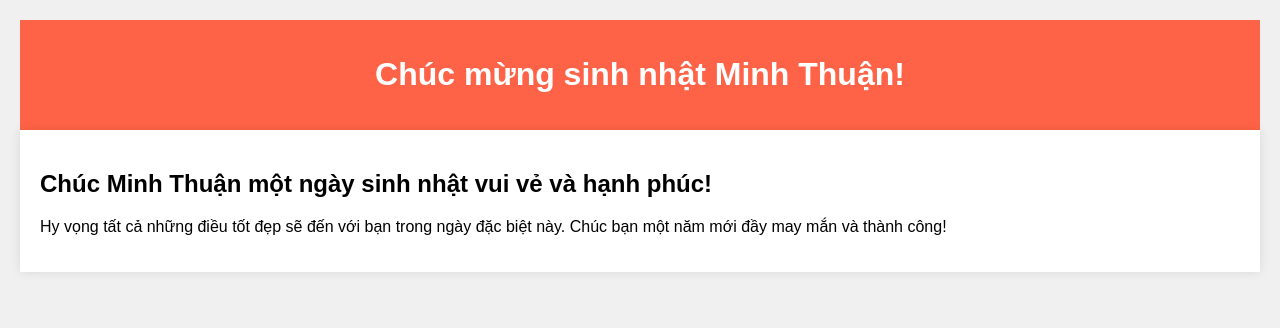
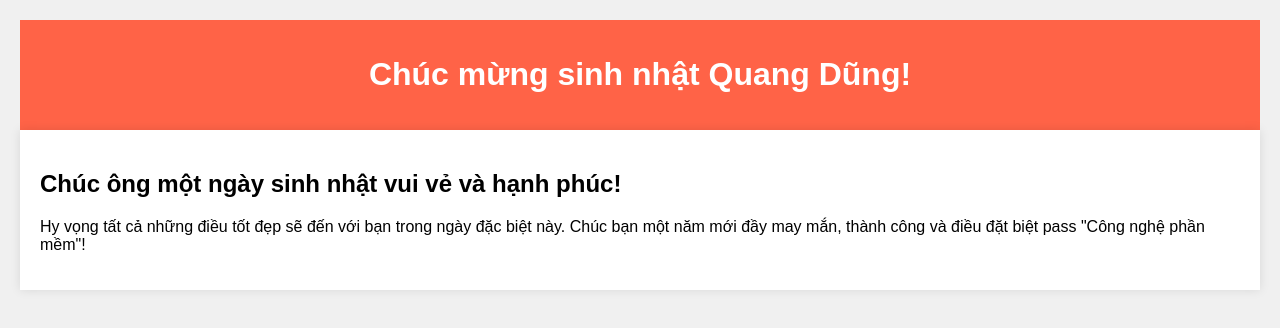
Before and after one commit to Khange7241/birthday, a plain HTML site: page index.html in a window 1280 px wide. Drawn offline with Linux system fonts and the light colour scheme.

Commit message:
Update index.html

```diff
--- a/index.html
+++ b/index.html
@@ -3,7 +3,7 @@
 <head>
     <meta charset="UTF-8">
     <meta name="viewport" content="width=device-width, initial-scale=1.0">
-    <title>Chúc mừng sinh nhật</title>
+    <title>index</title>
     <style>
         body {
             font-family: Arial, sans-serif;
@@ -46,14 +46,14 @@
 <body>
 
     <header>
-        <h1>Chúc mừng sinh nhật Minh Thuận!</h1>
+        <h1>Chúc mừng sinh nhật Quang Dũng!</h1>
     </header>
 
 
 
     <section>
-        <h2>Chúc Minh Thuận một ngày sinh nhật vui vẻ và hạnh phúc!</h2>
-        <p>Hy vọng tất cả những điều tốt đẹp sẽ đến với bạn trong ngày đặc biệt này. Chúc bạn một năm mới đầy may mắn và thành công!</p>
+        <h2>Chúc ông một ngày sinh nhật vui vẻ và hạnh phúc!</h2>
+        <p>Hy vọng tất cả những điều tốt đẹp sẽ đến với bạn trong ngày đặc biệt này. Chúc bạn một năm mới đầy may mắn, thành công và điều đặt biệt pass "Công nghệ phần mềm"!</p>
     </section>
 
 
```
